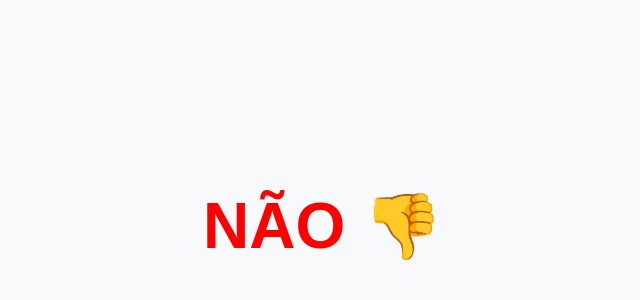
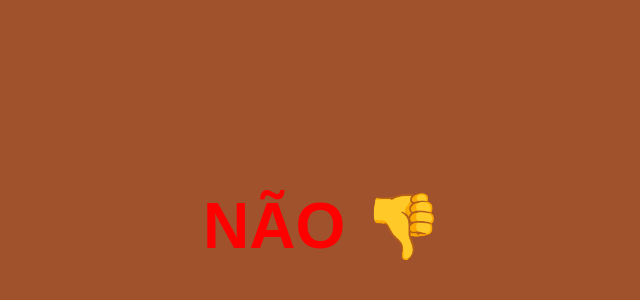
Before and after one commit to Mtsantos094/Malu-nasceu, a plain HTML site: page index.html in a window 1280 px wide. Shown: the part 174-474 px from the top of the page, without its empty margins (317-957 px from the left). Drawn offline with Linux system fonts and the light colour scheme.

Commit message:
Update index.html

```diff
--- a/index.html
+++ b/index.html
@@ -8,7 +8,7 @@
     body {
       font-family: Arial, sans-serif;
       text-align: center;
-      background-color: #f8f9fa;
+      background-color: #A0522D;
       color: #333;
       margin: 0;
       height: 100vh;
```
